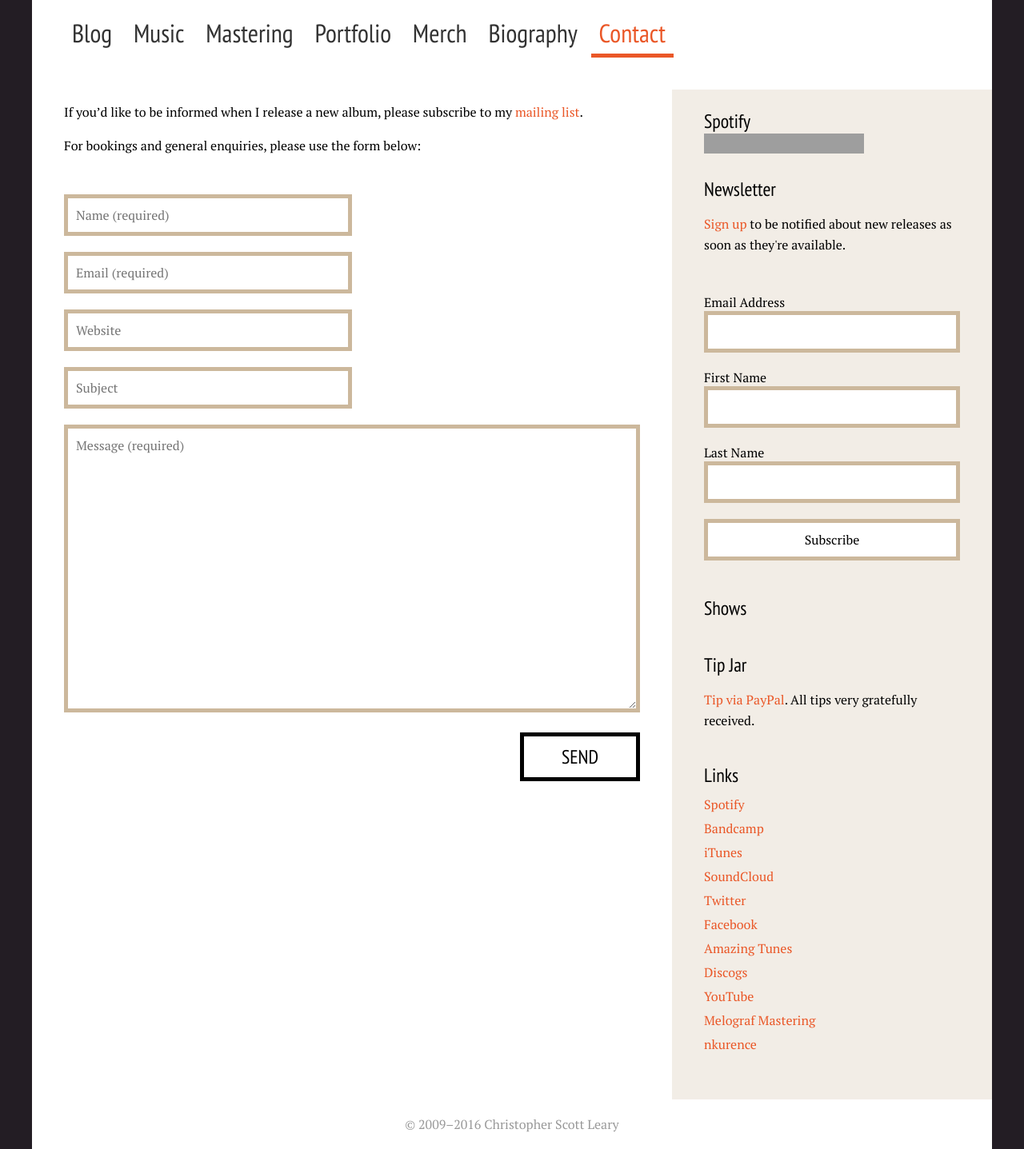
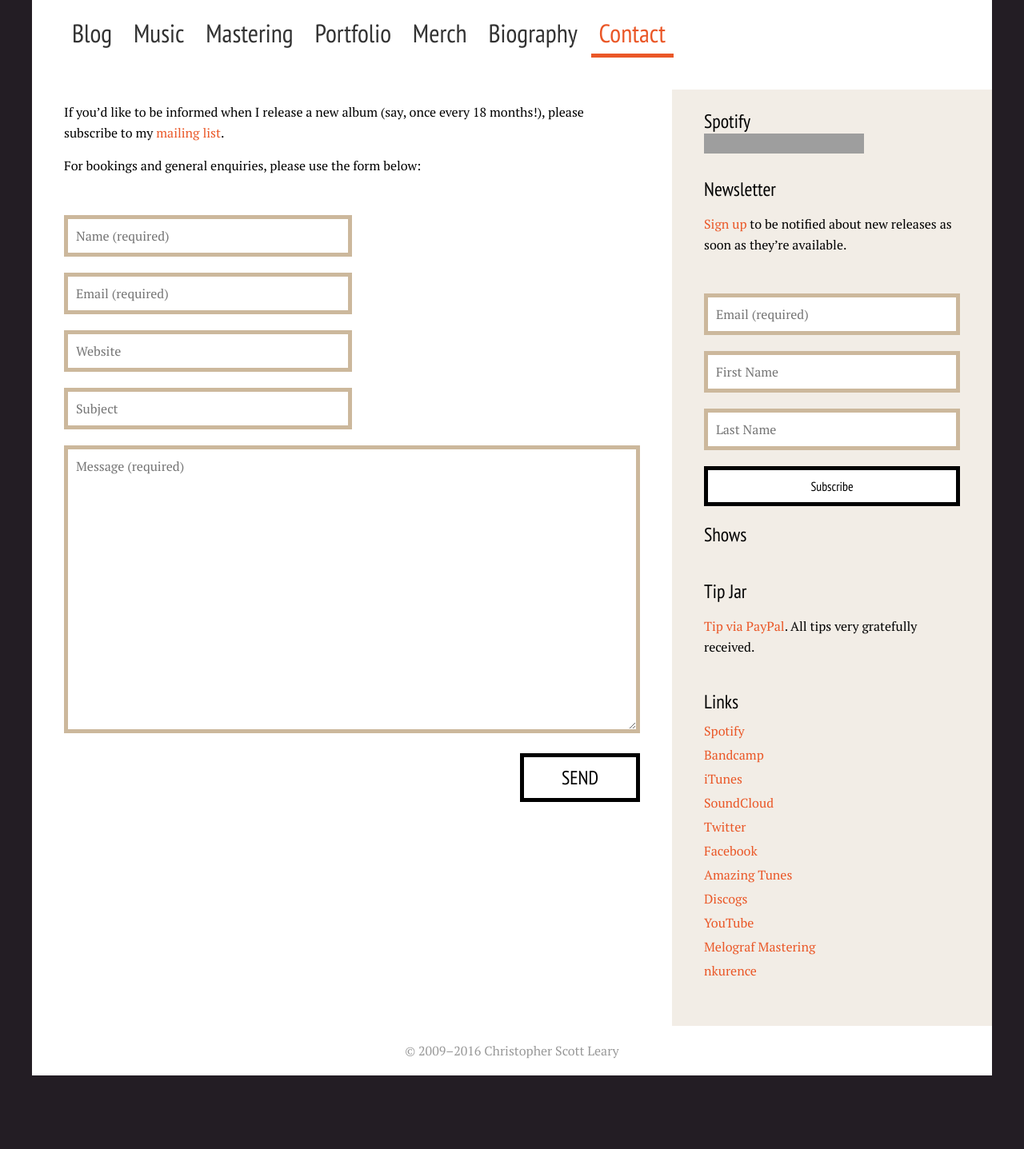
Before and after one commit to csleary/ochre, a Jekyll site: the page built from contact/index.html, in a window 1280 px wide. Shown: the part 250-1687 px from the top of the page at 80% size. Built offline with Jekyll 4.4.1, drawn with Linux system fonts in a browser that asks for light colours; a script that is not in the unit is left out; after the commit the page ends 1595 px from its top, so only the background shows below that; grey boxes are pictures that could not be loaded.

Commit message:
Edited mailing list fields on sidebar.

```diff
--- a/_includes/sidebar.html
+++ b/_includes/sidebar.html
@@ -2,23 +2,20 @@
   <h3>Spotify</h3>
   <iframe src="https://embed.spotify.com/follow/1/?uri=spotify:artist:0OmHDBh5styCXDWKwz58Ts&size=basic&theme=light" width="200" height="25" scrolling="no" frameborder="0" style="border:none; overflow:hidden;" allowtransparency="true"></iframe>
   <h3>Newsletter</h3>
-  <p><a href="http://eepurl.com/c9Kck">Sign up</a> to be notified about new releases as soon as they're available.</p>
+  <p><a href="http://eepurl.com/c9Kck">Sign up</a> to be notified about new releases as soon as they’re available.</p>
   <!-- Begin MailChimp Signup Form -->
   <div id="mc_embed_signup">
     <form action="//ochremusic.us2.list-manage.com/subscribe/post?u=151ec83f4c25861e18b82743a&amp;id=356ce80316" method="post" id="mc-embedded-subscribe-form" name="mc-embedded-subscribe-form" class="validate" target="_blank" novalidate>
       <div id="mc_embed_signup_scroll">
 
         <div class="mc-field-group">
-          <label for="mce-EMAIL">Email Address </label>
-          <input type="email" value="" name="EMAIL" class="required email" id="mce-EMAIL">
+          <input type="email" placeholder="Email (required)" value="" name="EMAIL" class="required email" id="mce-EMAIL" required>
         </div>
         <div class="mc-field-group">
-          <label for="mce-FNAME">First Name </label>
-          <input type="text" value="" name="FNAME" class="" id="mce-FNAME">
+          <input type="text" placeholder="First Name" value="" name="FNAME" class="" id="mce-FNAME">
         </div>
         <div class="mc-field-group">
-          <label for="mce-LNAME">Last Name </label>
-          <input type="text" value="" name="LNAME" class="" id="mce-LNAME">
+          <input type="text" placeholder="Last Name" value="" name="LNAME" class="" id="mce-LNAME">
         </div>
         <div id="mce-responses" class="clear">
           <div class="response" id="mce-error-response" style="display:none"></div>
--- a/contact/index.html
+++ b/contact/index.html
@@ -1,7 +1,7 @@
 ---
 title: Contact
 ---
-<p>If you’d like to be informed when I release a new album, please subscribe to my <a href="http://eepurl.com/c9Kck">mailing list</a>.</p>
+<p>If you’d like to be informed when I release a new album (say, once every 18 months!), please subscribe to my <a href="http://eepurl.com/c9Kck">mailing list</a>.</p>
 <p>For bookings and general enquiries, please use the form below:</p>
 <form action="https://formspree.io/mail@ochremusic.com" method="POST">
   <input type="text" name="name" placeholder="Name (required)" title="Please add your name." required>
--- a/css/style.scss
+++ b/css/style.scss
@@ -263,21 +263,24 @@ form .send {
   transition: color 0.5s, background 0.5s;
 }
 
-form .send:hover {
+form .send:hover,
+aside form input.button:hover {
   background: $orange;
   border-color: $orange;
   color: #fff;
   transition: color 0.2s, background 0.2s;
 }
 
-form .send:active {
+form .send:active,
+aside form input.button:active {
   background: #000;
   border-color: $orange;
   color: $orange;
   transition: color 0s, background 0s;
 }
 
-form .send:focus {
+form .send:focus,
+aside form input.button:focus {
   background: #000;
   border-color: $orange;
   transition: color 0s, background 0s;
@@ -285,6 +288,19 @@ form .send:focus {
 
 aside form input {
   width: 100%;
+}
+
+aside form input.button {
+  background: #fff;
+  border: 5px solid #000;
+  color: #000;
+  cursor: pointer;
+  float: right;
+  font-family: $sans;
+  // font-size: 1.5em;
+  // margin-top: 20px;
+  width: 100%;
+  transition: color 0.5s, background 0.5s;
 }
 
 video {
```
Also changed, not shown: 10 other files.
